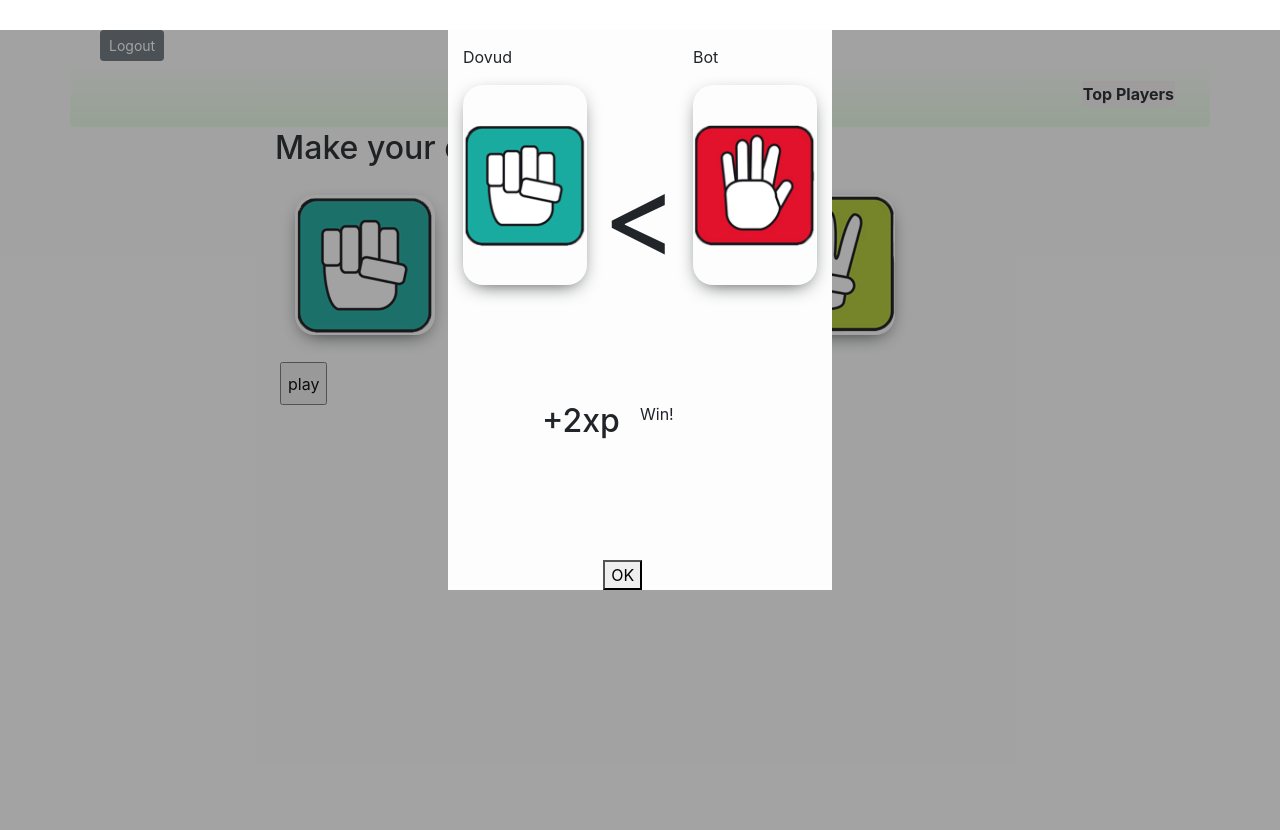
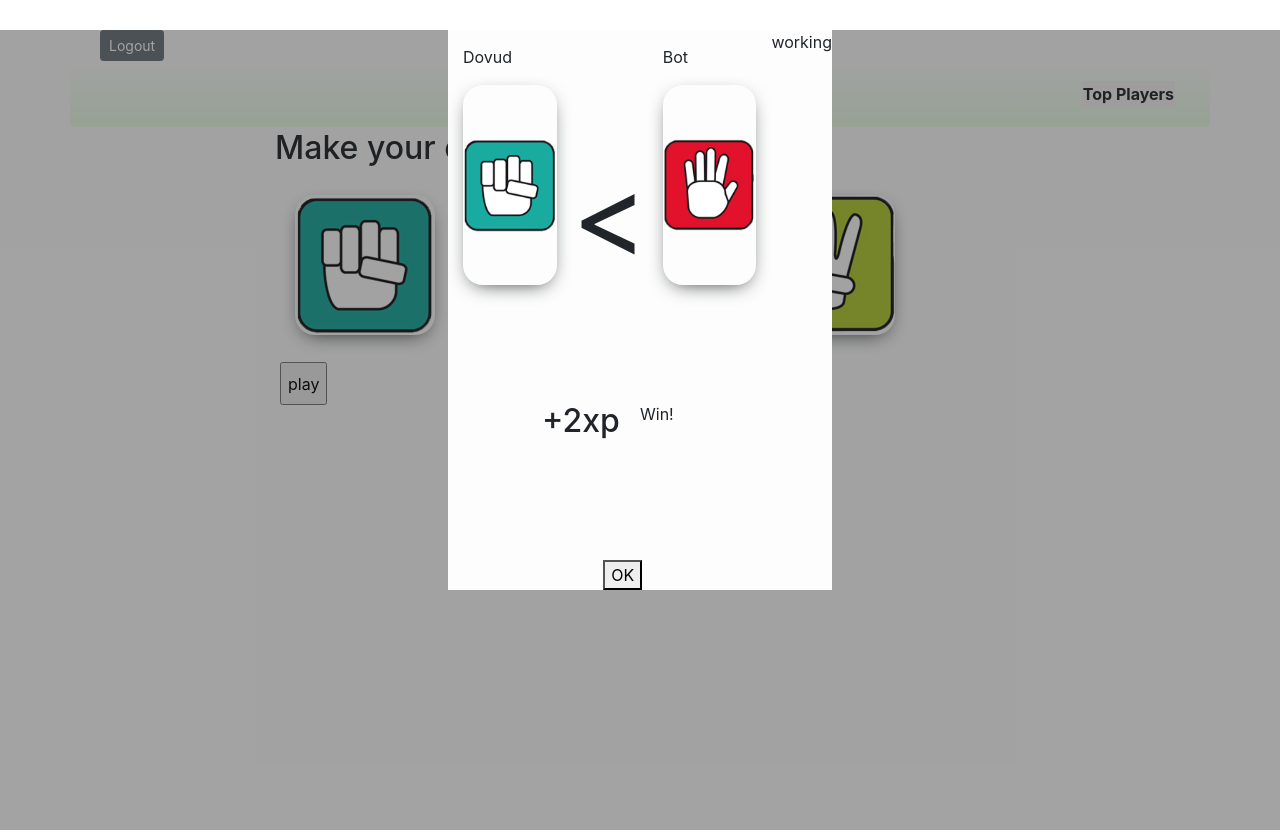
Before and after one commit to dovudwkt/itec327, a PHP site: page / in a window 1280 px wide. Run offline with PHP 8.4, Linux system fonts and the light colour scheme; the visitor is signed in with stand-in values (Sample User, id 1); data that the repository does not hold is empty.

Commit message:
test again

```diff
--- a/index.php
+++ b/index.php
@@ -142,7 +142,7 @@ $_SESSION['current_user'];
         <p>Bot</p>
         <div class='icon-holder-small' style='background:url("images/paper.png");'></div>
       </div>
-
+      <P>working</P>
       <h2 class="row col-md-4">+2xp</h2>
       <p class="row col-md-4">Win!</p>
 
```
